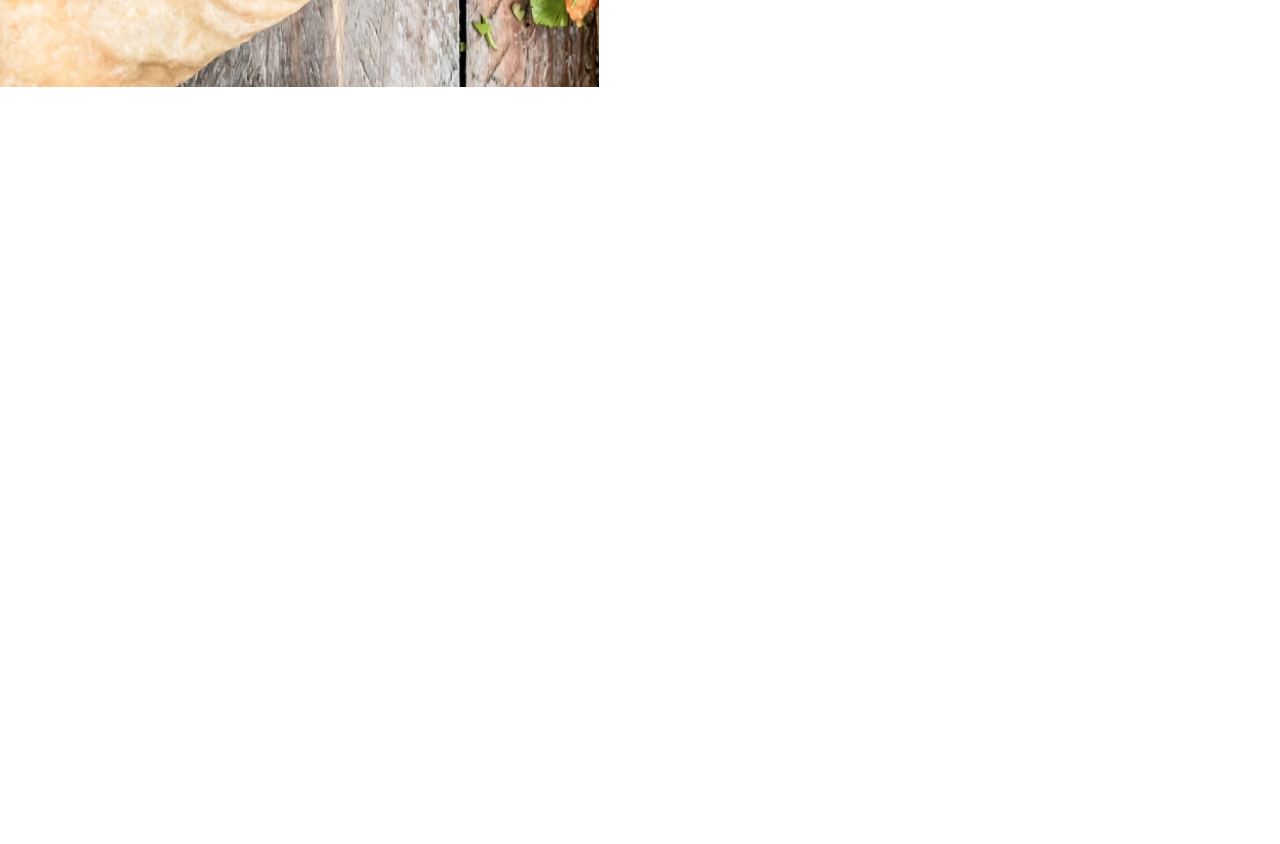
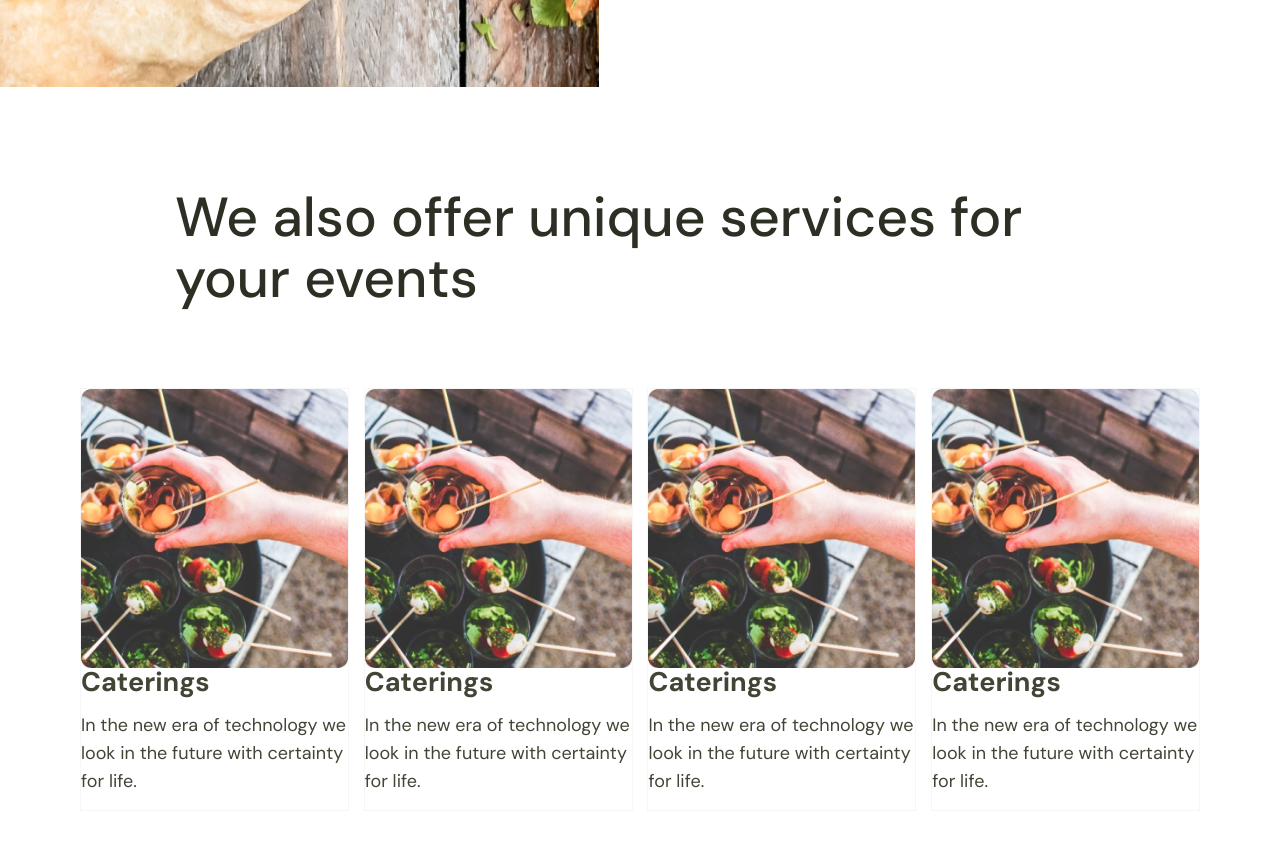
Before and after one commit to ularescape/js, a plain HTML site: page index.html in a window 1280 px wide. Shown: the part 1823-2667 px from the top of the page. Before the commit the page ends 2130 px from the top, so only its background shows below. Drawn offline with Linux system fonts and the light colour scheme; a web font is replaced by a local one.

Commit message:
offer_tit added

```diff
--- a/css/style.css
+++ b/css/style.css
@@ -269,5 +269,31 @@ line-height: 24px;
 }
 .provide_btns{
 	padding: 40px;
-
 }
+.events{
+	display: flex;
+	justify-content: space-between;
+	margin: 80px;
+}
+.event{
+	width: 24%;
+	transition: 0.5s;
+	border: 1px solid var(--grey,#f6f6f6);
+	background: #fff;
+	margin-bottom: 30px;
+}
+.event:hover{
+	box-shadow: 0px 0px 18px 0px rgba(85, 83, 83, 0.25);
+}
+.offer_tit{
+color: #2C2F24;
+font-size: 55px;
+font-weight: 500;
+line-height: 60.5px;
+}
+.offer_txt2{
+	padding: 15px 0;
+}
+.offer_tit{
+	top: 120px;
+}
--- a/index.html
+++ b/index.html
@@ -98,6 +98,35 @@
 			</div>
 			</div>
 		</div>
+	</section>
+	<section class="offer">
+		<div class="container">
+				<h2 class="offer_tit">We also offer unique services for your events</h2>
+			</div>
+			<div class="events">
+				<div class="event">
+				<img src="./img/img-3.jpg" alt="">
+				<h1 class="offer_txt">Caterings</h1>
+				<p class="offer_txt2">In the new era of technology we look in the future with certainty for life.</p>
+				</div>
+				<div class="event">
+				<img src="./img/img-3.jpg" alt="">
+				<h1 class="offer_txt">Caterings</h1>
+				<p class="offer_txt2">In the new era of technology we look in the future with certainty for life.</p>
+				</div>
+				<div class="event">
+				<img src="./img/img-3.jpg" alt="">
+				<h1 class="offer_txt">Caterings</h1>
+				<p class="offer_txt2">In the new era of technology we look in the future with certainty for life.</p>
+				</div>
+				<div class="event">
+				<img src="./img/img-3.jpg" alt="">
+				<h1 class="offer_txt">Caterings</h1>
+				<p class="offer_txt2">In the new era of technology we look in the future with certainty for life.</p>
+				</div>
+			</div>
+
+
 
 
 	</section>
```
Also changed, not shown: img/img-3.jpg (added).
